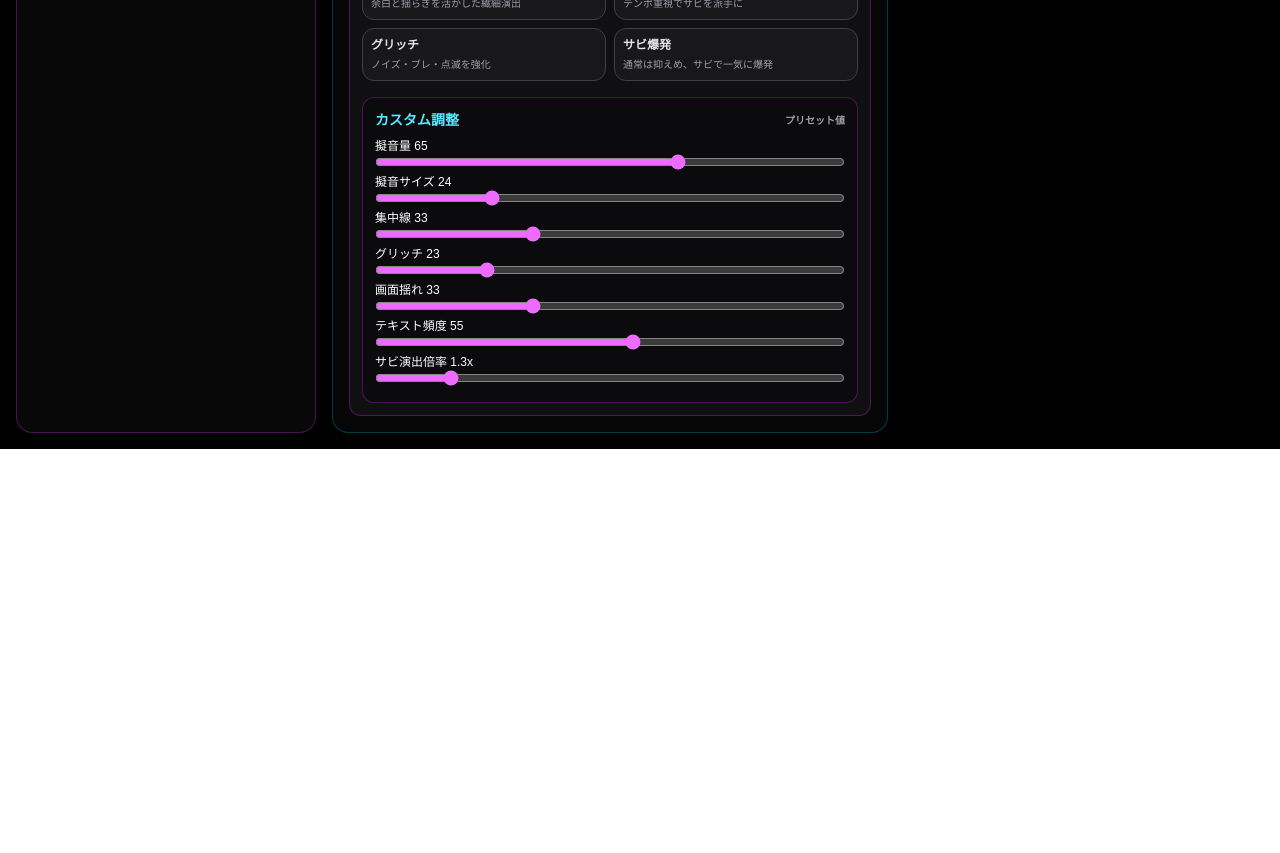
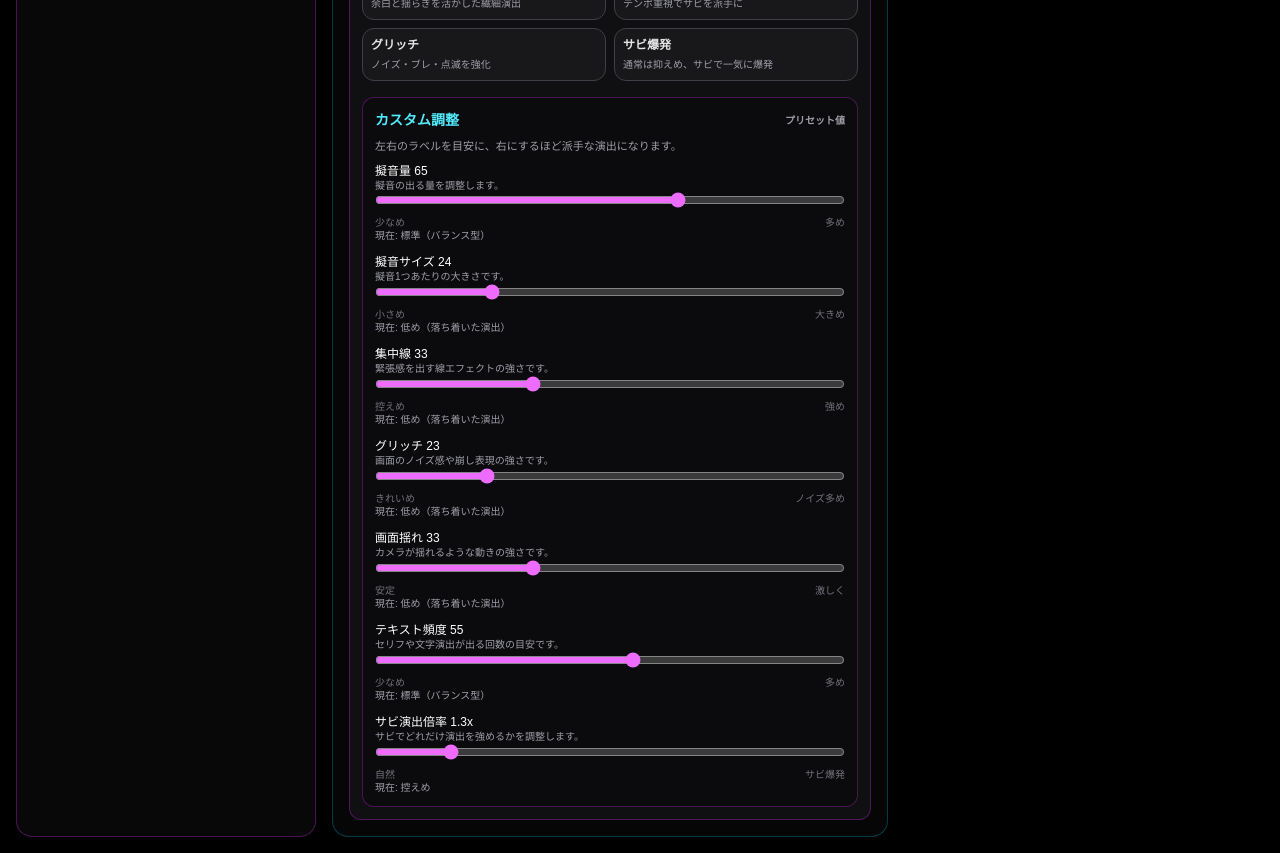
Before and after one commit to utugorou/manga-mv-engine, a Next.js app: page / in a window 1280 px wide. Shown: the part 920-1773 px from the top of the page. Before the commit the page ends 1369 px from the top, so only its background shows below. Built offline with nearby package versions, Linux system fonts and the light colour scheme.

Commit message:
Improve settings UI guidance for beginners

```diff
--- a/src/components/PresetPanel.tsx
+++ b/src/components/PresetPanel.tsx
@@ -33,6 +33,12 @@ const presetDescriptions: Record<EffectPresetName, string> = {
 
 const sliderClass = "w-full accent-fuchsia-400";
 
+function valueHint(level: number) {
+  if (level <= 33) return "低め（落ち着いた演出）";
+  if (level <= 66) return "標準（バランス型）";
+  return "高め（派手な演出）";
+}
+
 export default function PresetPanel({ presetList, activePreset, isCustomAdjusted, applyPreset, customControls, onCustomControlChange }: PresetPanelProps) {
   return (
     <div>
@@ -52,27 +58,49 @@ export default function PresetPanel({ presetList, activePreset, isCustomAdjusted
             {isCustomAdjusted ? "調整済み" : "プリセット値"}
           </span>
         </div>
-        <div className="space-y-2 text-xs">
-          <label>擬音量 {customControls.sfxAmount}
+        <p className="mb-2 text-[11px] text-zinc-400">左右のラベルを目安に、右にするほど派手な演出になります。</p>
+        <div className="space-y-3 text-xs">
+          <label className="block">擬音量 {customControls.sfxAmount}
+            <p className="text-[10px] text-zinc-400">擬音の出る量を調整します。</p>
             <input className={sliderClass} type="range" min={0} max={100} value={customControls.sfxAmount} onChange={(e) => onCustomControlChange("sfxAmount", Number(e.target.value))} />
+            <p className="mt-1 flex justify-between text-[10px] text-zinc-500"><span>少なめ</span><span>多め</span></p>
+            <p className="text-[10px] text-zinc-400">現在: {valueHint(customControls.sfxAmount)}</p>
           </label>
-          <label>擬音サイズ {customControls.sfxSize}
+          <label className="block">擬音サイズ {customControls.sfxSize}
+            <p className="text-[10px] text-zinc-400">擬音1つあたりの大きさです。</p>
             <input className={sliderClass} type="range" min={0} max={100} value={customControls.sfxSize} onChange={(e) => onCustomControlChange("sfxSize", Number(e.target.value))} />
+            <p className="mt-1 flex justify-between text-[10px] text-zinc-500"><span>小さめ</span><span>大きめ</span></p>
+            <p className="text-[10px] text-zinc-400">現在: {valueHint(customControls.sfxSize)}</p>
           </label>
-          <label>集中線 {customControls.focusLine}
+          <label className="block">集中線 {customControls.focusLine}
+            <p className="text-[10px] text-zinc-400">緊張感を出す線エフェクトの強さです。</p>
             <input className={sliderClass} type="range" min={0} max={100} value={customControls.focusLine} onChange={(e) => onCustomControlChange("focusLine", Number(e.target.value))} />
+            <p className="mt-1 flex justify-between text-[10px] text-zinc-500"><span>控えめ</span><span>強め</span></p>
+            <p className="text-[10px] text-zinc-400">現在: {valueHint(customControls.focusLine)}</p>
           </label>
-          <label>グリッチ {customControls.glitch}
+          <label className="block">グリッチ {customControls.glitch}
+            <p className="text-[10px] text-zinc-400">画面のノイズ感や崩し表現の強さです。</p>
             <input className={sliderClass} type="range" min={0} max={100} value={customControls.glitch} onChange={(e) => onCustomControlChange("glitch", Number(e.target.value))} />
+            <p className="mt-1 flex justify-between text-[10px] text-zinc-500"><span>きれいめ</span><span>ノイズ多め</span></p>
+            <p className="text-[10px] text-zinc-400">現在: {valueHint(customControls.glitch)}</p>
           </label>
-          <label>画面揺れ {customControls.shake}
+          <label className="block">画面揺れ {customControls.shake}
+            <p className="text-[10px] text-zinc-400">カメラが揺れるような動きの強さです。</p>
             <input className={sliderClass} type="range" min={0} max={100} value={customControls.shake} onChange={(e) => onCustomControlChange("shake", Number(e.target.value))} />
+            <p className="mt-1 flex justify-between text-[10px] text-zinc-500"><span>安定</span><span>激しく</span></p>
+            <p className="text-[10px] text-zinc-400">現在: {valueHint(customControls.shake)}</p>
           </label>
-          <label>テキスト頻度 {customControls.textFrequency}
+          <label className="block">テキスト頻度 {customControls.textFrequency}
+            <p className="text-[10px] text-zinc-400">セリフや文字演出が出る回数の目安です。</p>
             <input className={sliderClass} type="range" min={0} max={100} value={customControls.textFrequency} onChange={(e) => onCustomControlChange("textFrequency", Number(e.target.value))} />
+            <p className="mt-1 flex justify-between text-[10px] text-zinc-500"><span>少なめ</span><span>多め</span></p>
+            <p className="text-[10px] text-zinc-400">現在: {valueHint(customControls.textFrequency)}</p>
           </label>
-          <label>サビ演出倍率 {customControls.chorusMultiplier.toFixed(1)}x
+          <label className="block">サビ演出倍率 {customControls.chorusMultiplier.toFixed(1)}x
+            <p className="text-[10px] text-zinc-400">サビでどれだけ演出を強めるかを調整します。</p>
             <input className={sliderClass} type="range" min={1} max={3} step={0.1} value={customControls.chorusMultiplier} onChange={(e) => onCustomControlChange("chorusMultiplier", Number(e.target.value))} />
+            <p className="mt-1 flex justify-between text-[10px] text-zinc-500"><span>自然</span><span>サビ爆発</span></p>
+            <p className="text-[10px] text-zinc-400">現在: {customControls.chorusMultiplier < 1.5 ? "控えめ" : customControls.chorusMultiplier < 2.3 ? "標準" : "かなり派手"}</p>
           </label>
         </div>
       </div>
--- a/src/components/SettingsPanel.tsx
+++ b/src/components/SettingsPanel.tsx
@@ -154,7 +154,8 @@ export default function SettingsPanel({
   return (
     <>
       <div className="pt-1 pb-3 border-b border-zinc-700">
-        <p className="text-sm mb-2 text-cyan-300">画像切替方式</p>
+        <p className="text-sm mb-1 text-cyan-300">切り替えの決め方</p>
+        <p className="text-xs text-zinc-400 mb-2">一定間隔か、音に合わせるかを選びます。</p>
 
         <div className="grid grid-cols-1 gap-2">
           <button
@@ -169,7 +170,7 @@ export default function SettingsPanel({
                 : "bg-zinc-800 hover:bg-zinc-700"
             }`}
           >
-            均等切替
+            一定間隔
           </button>
 
           <button
@@ -184,7 +185,7 @@ export default function SettingsPanel({
                 : "bg-zinc-800 hover:bg-zinc-700"
             }`}
           >
-            音量ピーク＋補助
+            音に合わせる（ピーク）
           </button>
 
           <button
@@ -200,14 +201,15 @@ export default function SettingsPanel({
                 : "bg-zinc-800 hover:bg-zinc-700"
             }`}
           >
-            低音キック＋補助
+            サビ/低音重視（キック）
           </button>
         </div>
       </div>
 
       {switchMode === "equal" ? (
         <div className="pt-2 border-b border-zinc-700 pb-4">
-          <p className="text-sm mb-2 text-cyan-300">画像切替秒数</p>
+          <p className="text-sm mb-1 text-cyan-300">画面切り替えタイミング</p>
+          <p className="text-xs text-zinc-400 mb-2">短いほどテンポよく、長いほどゆっくり切り替わります。</p>
 
           <input
             type="range"
@@ -222,9 +224,12 @@ export default function SettingsPanel({
             className="w-full"
           />
 
+          <p className="mt-1 flex justify-between text-[10px] text-zinc-500"><span>速い</span><span>遅い</span></p>
+
           <p className="text-xs text-zinc-400 mt-1">
-            {(imageDuration / 1000).toFixed(1)} 秒
+            {(imageDuration / 1000).toFixed(1)} 秒（{imageDuration <= 1500 ? "速い" : imageDuration <= 3500 ? "標準" : "遅い"}）
           </p>
+          <p className="text-[10px] text-zinc-400">{imageDuration <= 1500 ? "短い間隔でテンポよく切り替えます" : imageDuration <= 3500 ? "曲に合わせやすいバランスです" : "ゆっくり見せたい時に向いています"}</p>
 
           <button
             onClick={handleAutoDuration}
@@ -237,7 +242,8 @@ export default function SettingsPanel({
         <div className="pt-2 border-b border-zinc-700 pb-4 space-y-3">
           {switchMode === "peak" && (
             <div>
-              <p className="text-sm mb-2 text-cyan-300">ピーク感度</p>
+              <p className="text-sm mb-1 text-cyan-300">音反応の敏感さ</p>
+              <p className="text-xs text-zinc-400 mb-2">曲のどのくらい小さな音まで拾うかを調整します。</p>
 
               <input
                 type="range"
@@ -252,7 +258,10 @@ export default function SettingsPanel({
                 className="w-full"
               />
 
-              <p className="text-xs text-zinc-400 mt-1">{peakSensitivity}%</p>
+              <p className="mt-1 flex justify-between text-[10px] text-zinc-500"><span>大きな音だけ</span><span>小さな音にも反応</span></p>
+              <p className="text-xs text-zinc-400 mt-1">{peakSensitivity}%（{peakSensitivity <= 12 ? "低い" : peakSensitivity <= 24 ? "標準" : "高い"}）</p>
+              <p className="text-[10px] text-zinc-400">{peakSensitivity <= 12 ? "強いビートだけ拾います" : peakSensitivity <= 24 ? "自然に反応します" : "細かい音にも反応します"}</p>
+              <p className="text-[10px] text-zinc-500">右にするほど細かく反応しますが、動きが多くなります。</p>
             </div>
           )}
 
@@ -356,7 +365,8 @@ export default function SettingsPanel({
         吹き出し {showBubble ? "ON" : "追加"}
       </button>
       <div className="pt-3">
-        <p className="text-sm mb-2 text-cyan-300">エコライザータイプ</p>
+        <p className="text-sm mb-1 text-cyan-300">エコライザータイプ</p>
+        <p className="text-xs text-zinc-400 mb-2">音への反応をどの形で見せるかを選びます。</p>
         <select value={equalizerType} onChange={(e) => { setEqualizerType(e.target.value as EqualizerType); setActivePreset(null); }} className="w-full bg-black border border-zinc-600 p-2 rounded text-white">
           <option value="bars">バー</option><option value="wideBars">ワイドバー</option><option value="mirror">ミラー</option><option value="wave">波形</option><option value="glitchEq">グリッチEQ</option><option value="pulse">パルス</option><option value="circle">円形</option>
         </select>
@@ -547,6 +557,7 @@ export default function SettingsPanel({
       >
         イコライザー {showEqualizer ? "ON" : "OFF"}
       </button>
+      <p className="text-[10px] text-zinc-400 -mt-1 mb-1">ONで音に合わせたバー演出を表示します。</p>
 
       <button
         onClick={() => {
@@ -624,7 +635,8 @@ export default function SettingsPanel({
       </div>
 
       <div className="pt-4 border-t border-zinc-700">
-        <p className="text-sm mb-2 text-pink-300">サビ暴走モード</p>
+        <p className="text-sm mb-1 text-pink-300">サビ演出倍率</p>
+        <p className="text-xs text-zinc-400 mb-2">サビ部分だけ演出をどれだけ強めるかを調整します。</p>
         <div
           className={`w-full p-2 rounded text-center font-bold mb-3 ${
             chorusBoost ? "bg-pink-600" : "bg-zinc-800 text-zinc-400"
@@ -633,6 +645,7 @@ export default function SettingsPanel({
           {chorusBoost ? "暴走中" : "待機中"}
         </div>
         <p className="text-xs text-zinc-400 mb-1">暴走感度：{chorusSensitivity}%</p>
+        <p className="mt-1 flex justify-between text-[10px] text-zinc-500"><span>自然</span><span>サビ爆発</span></p>
         <input
           type="range"
           min="10"
@@ -648,12 +661,14 @@ export default function SettingsPanel({
       </div>
 
       <div className="pt-4 border-t border-zinc-700">
-        <p className="text-sm mb-2 text-cyan-300">モーション動き幅</p>
+        <p className="text-sm mb-1 text-cyan-300">モーション動き幅</p>
+        <p className="text-xs text-zinc-400 mb-2">右側ほど画像が大きく動き、派手になります。</p>
         <div className="grid grid-cols-3 gap-2 mb-3">
           <button onClick={() => { setMotionAmplitude("normal"); setActivePreset(null); }} className={`p-2 rounded ${motionAmplitude === "normal" ? "bg-cyan-500 text-black font-bold" : "bg-zinc-800 hover:bg-zinc-700"}`}>通常</button>
           <button onClick={() => { setMotionAmplitude("x2"); setActivePreset(null); }} className={`p-2 rounded ${motionAmplitude === "x2" ? "bg-cyan-500 text-black font-bold" : "bg-zinc-800 hover:bg-zinc-700"}`}>2倍</button>
           <button onClick={() => { setMotionAmplitude("x3"); setActivePreset(null); }} className={`p-2 rounded ${motionAmplitude === "x3" ? "bg-cyan-500 text-black font-bold" : "bg-zinc-800 hover:bg-zinc-700"}`}>3倍</button>
         </div>
+        <p className="text-[10px] text-zinc-400 mb-2">現在: {motionAmplitude === "normal" ? "通常：控えめな動き" : motionAmplitude === "x2" ? "2倍：動きが分かりやすい" : "3倍：かなり派手に動く"}</p>
         <p className="text-sm mb-2 text-cyan-300">現在画像のモーション</p>
         <select
           value={selectedMotion}
```
